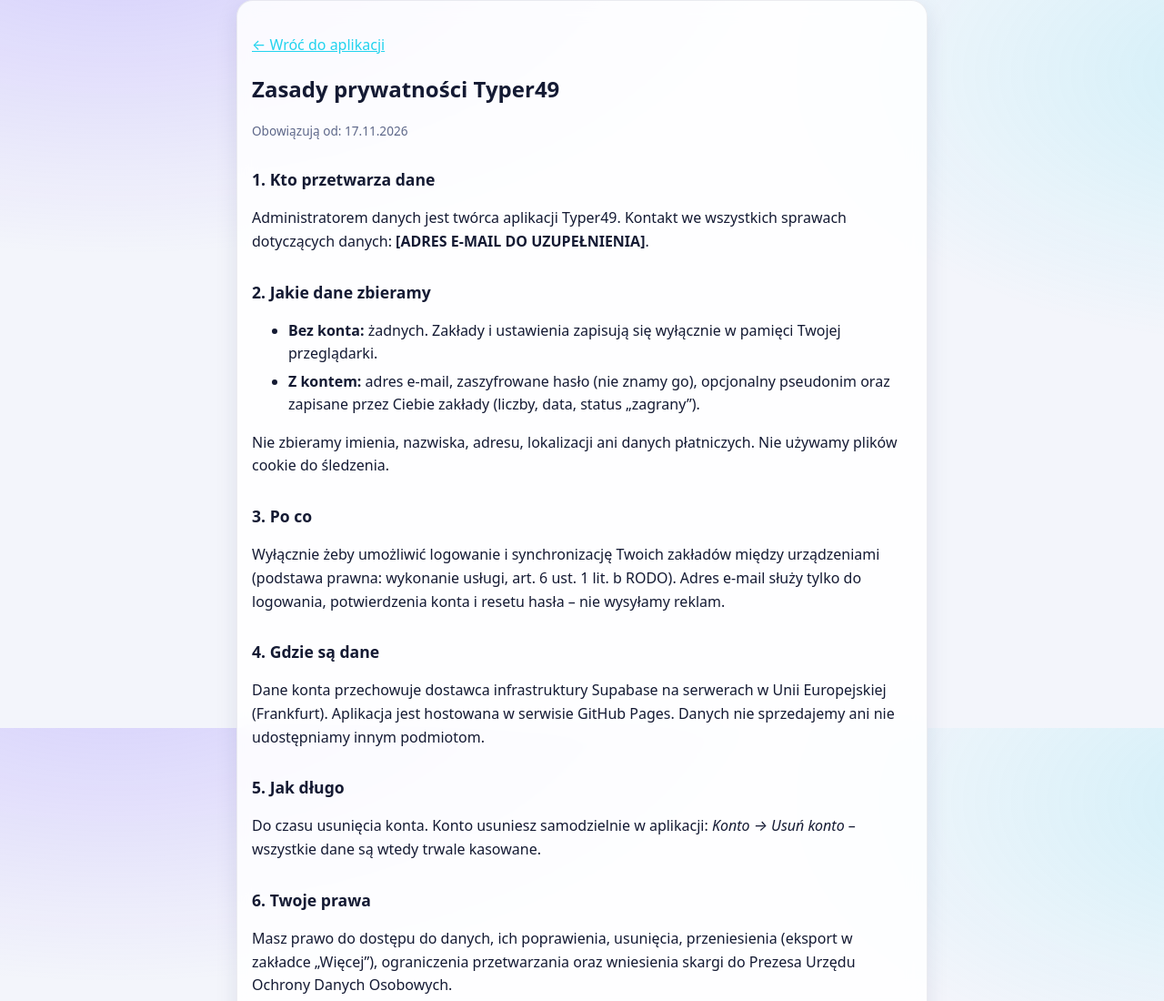
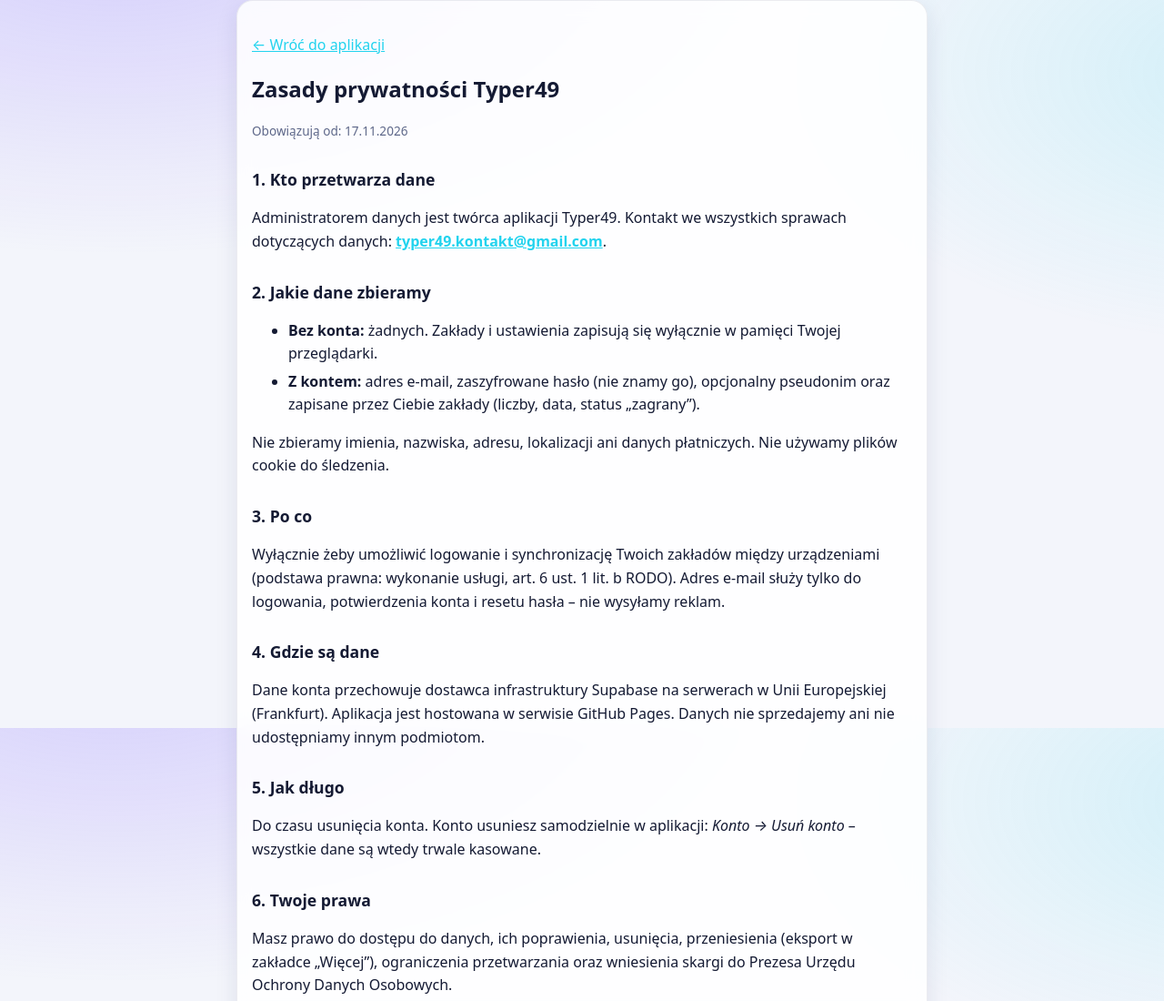
Before and after one commit to LottoBot1/lottobot1.github.io, a plain HTML site: page privacy.html in a window 1280 px wide. Shown: the top 1100 px of the page at 91% size. Drawn offline with Linux system fonts and the light colour scheme.

Commit message:
Etap 1: kontakt RODO, README Typer49

```diff
--- a/privacy.html
+++ b/privacy.html
@@ -19,7 +19,7 @@
     <p class="muted">Obowiązują od: 17.11.2026</p>
 
     <h2>1. Kto przetwarza dane</h2>
-    <p>Administratorem danych jest twórca aplikacji Typer49. Kontakt we wszystkich sprawach dotyczących danych: <b id="contact">[ADRES E-MAIL DO UZUPEŁNIENIA]</b>.</p>
+    <p>Administratorem danych jest twórca aplikacji Typer49. Kontakt we wszystkich sprawach dotyczących danych: <a id="contact" href="mailto:typer49.kontakt@gmail.com"><b>typer49.kontakt@gmail.com</b></a>.</p>
 
     <h2>2. Jakie dane zbieramy</h2>
     <ul>
```
Also changed, not shown: 1 other file.
